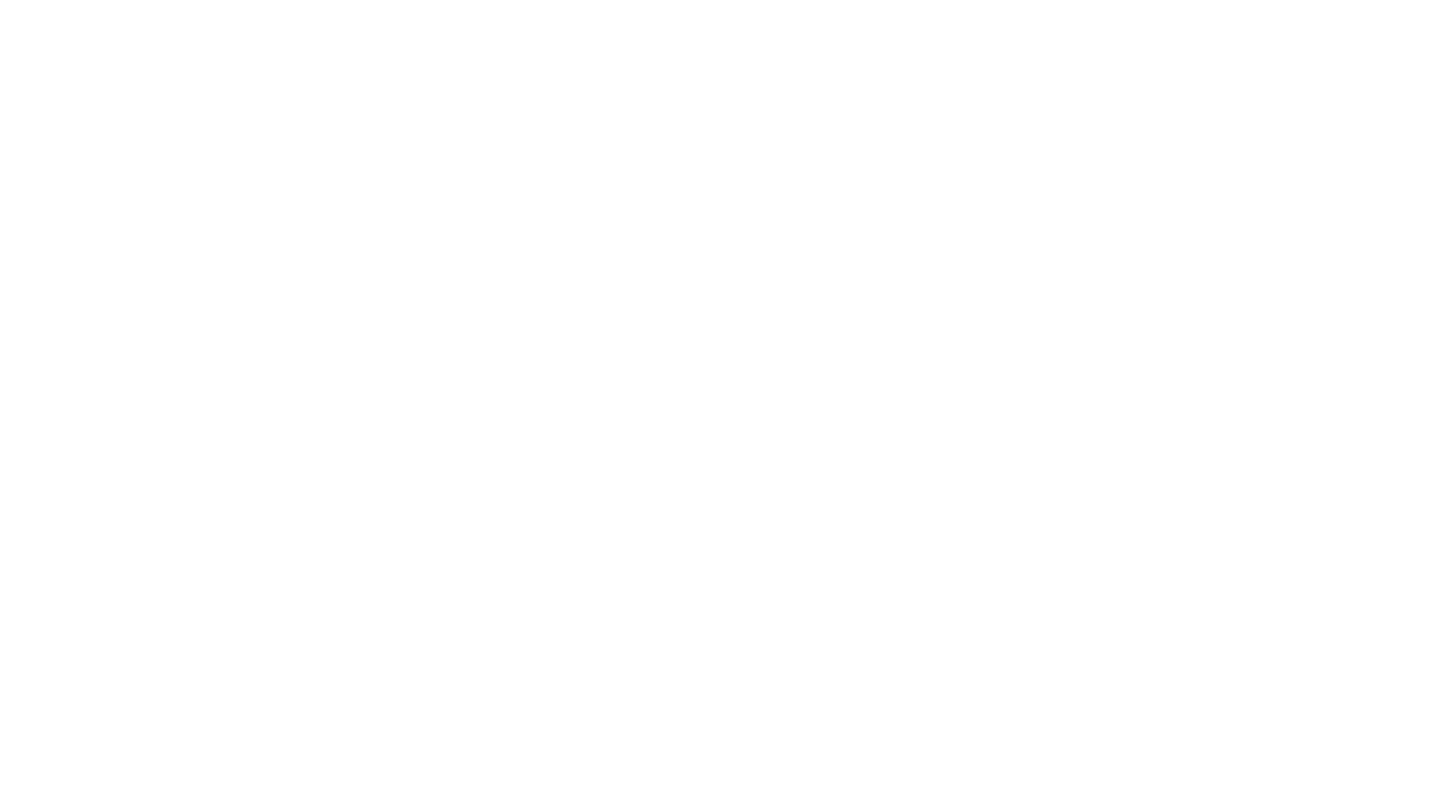
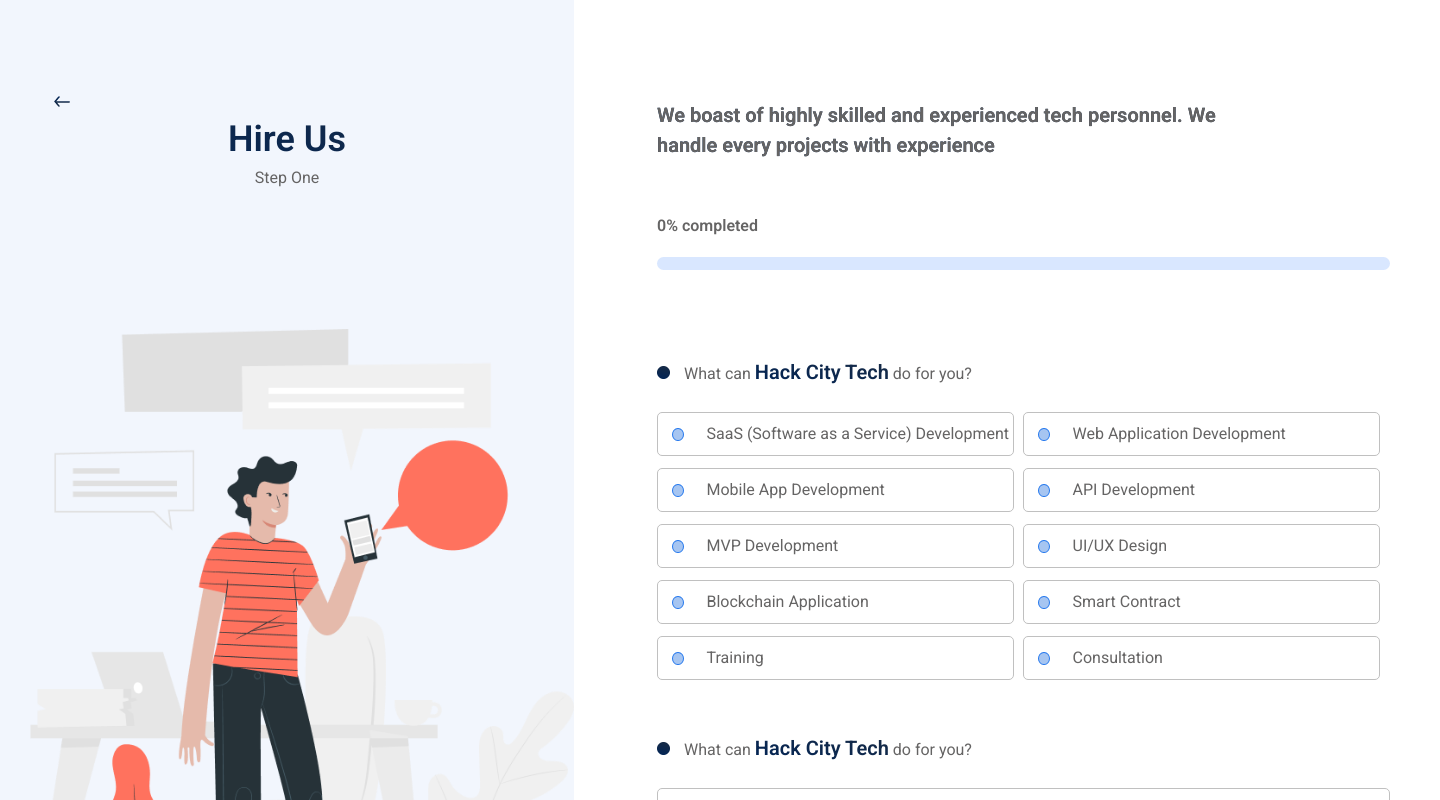
Before and after one commit to Tolulophey/Hackcity-Landing-Page, a React (Create React App) app: page /hire-us in a window 1280 px wide. Before the commit this address had no page. Shown: the top 800 px of the page, 1440 px wide, since content can reach past the window. Built offline with nearby package versions, Linux system fonts and the light colour scheme.

Commit message:
form five completed

```diff
--- a/src/App.js
+++ b/src/App.js
@@ -12,7 +12,7 @@
         <ScrollToTop />
         <Routes>
           <Route path="/" element={<Home />} />
-          <Route path="/hire" element={<Hire />} />
+          <Route path="/hire-us" element={<Hire />} />
         </Routes>
       </Router>
       {/* <Home /> */}
--- a/src/components/Business/Business.js
+++ b/src/components/Business/Business.js
@@ -16,6 +16,7 @@
       <div className="images">
         {image.map((image, index)=>{
           return <img
+                  key={index+1}
                   src={image}
                   alt="successful-business"
                   className={`business-image-${index+1}`}
--- a/src/components/Forms/FormFive.js
+++ b/src/components/Forms/FormFive.js
@@ -53,8 +53,9 @@
                             type={field.type}
                             name={field.name}
                             id={field.name}
+                            placeholder={field.placeholder}
                             value={formData[field.name]}
-                            onChange={e=>handleChange(e)}
+                            onChange={e => handleChange(e)}
                         />
                     </div>
                 )
--- a/src/components/Forms/form.css
+++ b/src/components/Forms/form.css
@@ -55,11 +55,14 @@
     align-items: center;
     margin-right: 9px;
     margin-bottom: 12px;
-    width: 355px;
+    width: 357px;
     height: 44px;
     background: #FFFFFF;
     border: 0.7px solid #C0C0C0;
     border-radius: 5px;
+}
+form > .options > .form-options > label{
+    width: 100%;
 }
 form.page-five > .details > .form-details{
     display: flex;
@@ -79,6 +82,14 @@
     border-radius: 5px;
     padding: 12px 11px;
 }
+form.page-five > .details > .form-details > input:focus,
+form > textarea:focus{
+    outline: none;
+    border: solid 1px transparent;
+    background-image: linear-gradient(white, white), linear-gradient(192.7deg, #152A47 14.55%, #032555 91.2%);
+    background-origin: border-box;
+    background-clip: padding-box, border-box;
+}
 form.page-five > .details > .form-details > input::placeholder{
     font-size: 11px;
     line-height: 16px;
@@ -89,11 +100,23 @@
 form > .options > .form-options > input[type="radio"]{
     margin-right: 23px;
     margin-left: 14px;
+  /* remove standard background appearance */
+  -webkit-appearance: none;
+  -moz-appearance: none;
+  appearance: none;
+  /* create custom radiobutton appearance */
+  display: inline-block;
+  width: 13px;
+  height: 13px;
+    /* background-color only for content */
+  background-clip: content-box;
+  border: 1px solid #2679ED;
+  background: #A6C5F1;
+  border-radius: 50%;
 }
-form > .options > .form-options > input[type="radio"]::before{
-    background: #A6C5F1;
-    border: 1px solid #2679ED;
-    border-radius: 100px;
+
+form > .options > .form-options > input[type="radio"]:checked {
+  background: linear-gradient(192.7deg, #152A47 14.55%, #032555 91.2%)
 }
 
 form > textarea {
@@ -102,6 +125,7 @@
     background: #FFFFFF;
     border: 0.7px solid #C0C0C0;
     border-radius: 5px;
+    padding: 12px 11px;
 }
 form > .button {
     display: flex;
--- a/src/components/Header/Header.js
+++ b/src/components/Header/Header.js
@@ -3,7 +3,6 @@
 import { Link } from 'react-router-dom'
 import Navbar from './Navbar'
 import "./header.css"
-import logoIcon from '../../assets/logo-icon.png'
 
 
 function Header() {
@@ -25,15 +24,10 @@
   return (
     <header className={scrolled ? "scrolled" : ""}>
       <div className="logo">
-        {!scrolled ? <img src={logo} alt="logo" /> :
-        <div className='logo-text'>
-        <img src={logoIcon} alt="logo-icon" />
-        <p>HackCity</p>
-        </div>
-        }
+        <img src={logo} alt="logo" />
       </div>
       <Navbar />
-      <Link to={'/hire'}>
+      <Link to={'/hire-us'}>
       <button>Hire Developers</button>
       </Link>
     </header>
--- a/src/components/Header/header.css
+++ b/src/components/Header/header.css
@@ -10,8 +10,9 @@
     padding-right: 85px;
 }
 header.scrolled{
-    background: linear-gradient(192.7deg, #152A47 14.55%, #032555 91.2%);
-    color: #fff;
+    /* background: linear-gradient(192.7deg, #152A47 14.55%, #032555 91.2%); */
+    box-shadow: 0px 7px 22px -6px rgba(33, 123, 244, 0.34);
+    background-color: white;
 }
 header > .logo > .logo-text{
     display: flex;
@@ -41,9 +42,9 @@
     letter-spacing: 0.01em;
     color: #656464;    background: transparent;
 }
-header.scrolled > nav > .services{
+/* header.scrolled > nav > .services{
     color: #fff;
-}
+} */
 header > nav > .services img{
     margin-left: 5px;
 }
@@ -62,7 +63,9 @@
     background-color: #fff;
 }
 header.scrolled > nav > .services > ul {
-    background: linear-gradient(192.7deg, #152A47 14.55%, #032555 91.2%);
+    /* background: linear-gradient(192.7deg, #152A47 14.55%, #032555 91.2%); */
+    box-shadow: 0px 7px 22px -6px rgba(33, 123, 244, 0.34);
+    background-color: white;
 }
 
 header  a {
--- a/src/components/Hero/Hero.js
+++ b/src/components/Hero/Hero.js
@@ -16,7 +16,7 @@
           <p className='title'>Tech Innovation and Business Development Hub</p>
           <p>Equipped with the resources to jumpstart your idea. Experienced software and business developers for all your needs, simple or complex.</p>
           <div className="buttons">
-            <Link to={"/hire"}>
+            <Link to={"/hire-us"}>
               <ButtonTwo text={"Hire Developers"} className={'button-two'} />
             </Link>
             <Link to={"/"}>
--- a/src/components/Hire Us/HireUs.js
+++ b/src/components/Hire Us/HireUs.js
@@ -7,9 +7,12 @@
 import Progress from '../Forms/Progress'
 import './hireUs.css'
 import { FormContext } from '../../pages/Hire'
+import arrowLeft from "../../assets/hireus-arrow-left.png"
+import { useNavigate } from 'react-router-dom'
 
 function HireUs() {
     const {step} = useContext(FormContext)
+    const navigate = useNavigate()
     let background, text, percent
     switch (step) {
         case 5:
@@ -46,6 +49,12 @@
     return (
     <div className='hire-us'>
         <div className="left">
+            <img
+                src={arrowLeft}
+                className="arrow-left"
+                alt="back-arrow"
+                onClick={()=> navigate(-1)}
+            />
             <div>
                 <h2>Hire Us</h2>
                 <p>Step {text}</p>
--- a/src/components/Hire Us/hireUs.css
+++ b/src/components/Hire Us/hireUs.css
@@ -7,6 +7,7 @@
 .hire-us > .left{
     width: 574px;
     /* height: 997px; */
+    position: relative;
     text-align: center;
     display: flex;
     flex-direction: column;
@@ -15,6 +16,11 @@
     margin-right: 83px;
     background: #F2F6FD;
     padding-top: 112px;
+}
+.hire-us > .left > .arrow-left{
+    position: absolute;
+    top: 96px;
+    left: 54px;
 }
 .hire-us > .left  h2{
     font-weight: 600;
--- a/src/pages/Hire.js
+++ b/src/pages/Hire.js
@@ -5,7 +5,7 @@
 
 export const FormContext = React.createContext()
 function Hire() {
-  const [step, setStep] = useState(4)
+  const [step, setStep] = useState(0)
   const [formData, setFormData] = useState({
     service: "",
     serviceDesc: "",
```
Also changed, not shown: src/assets/hireus-arrow-left.png (added).
